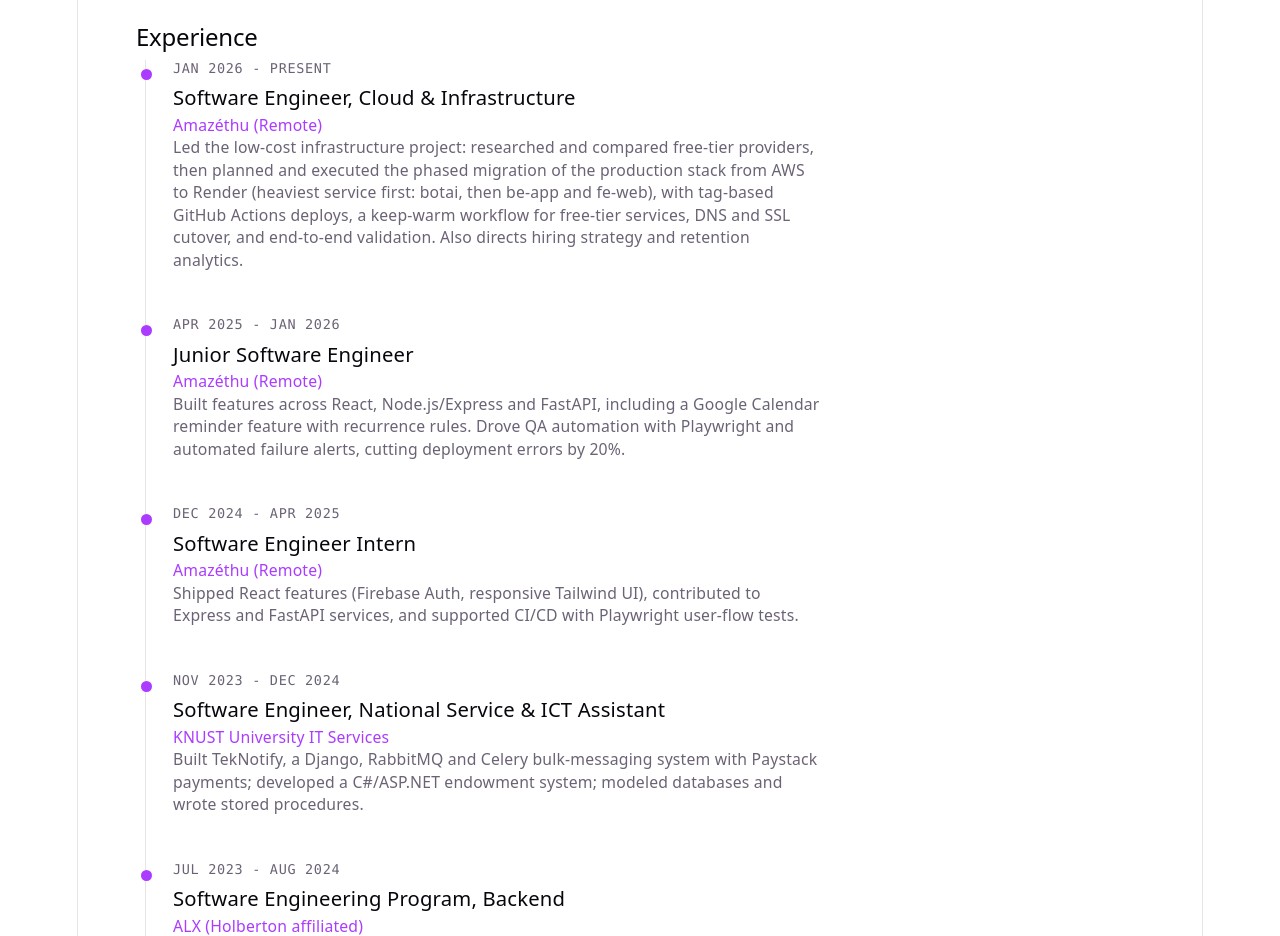
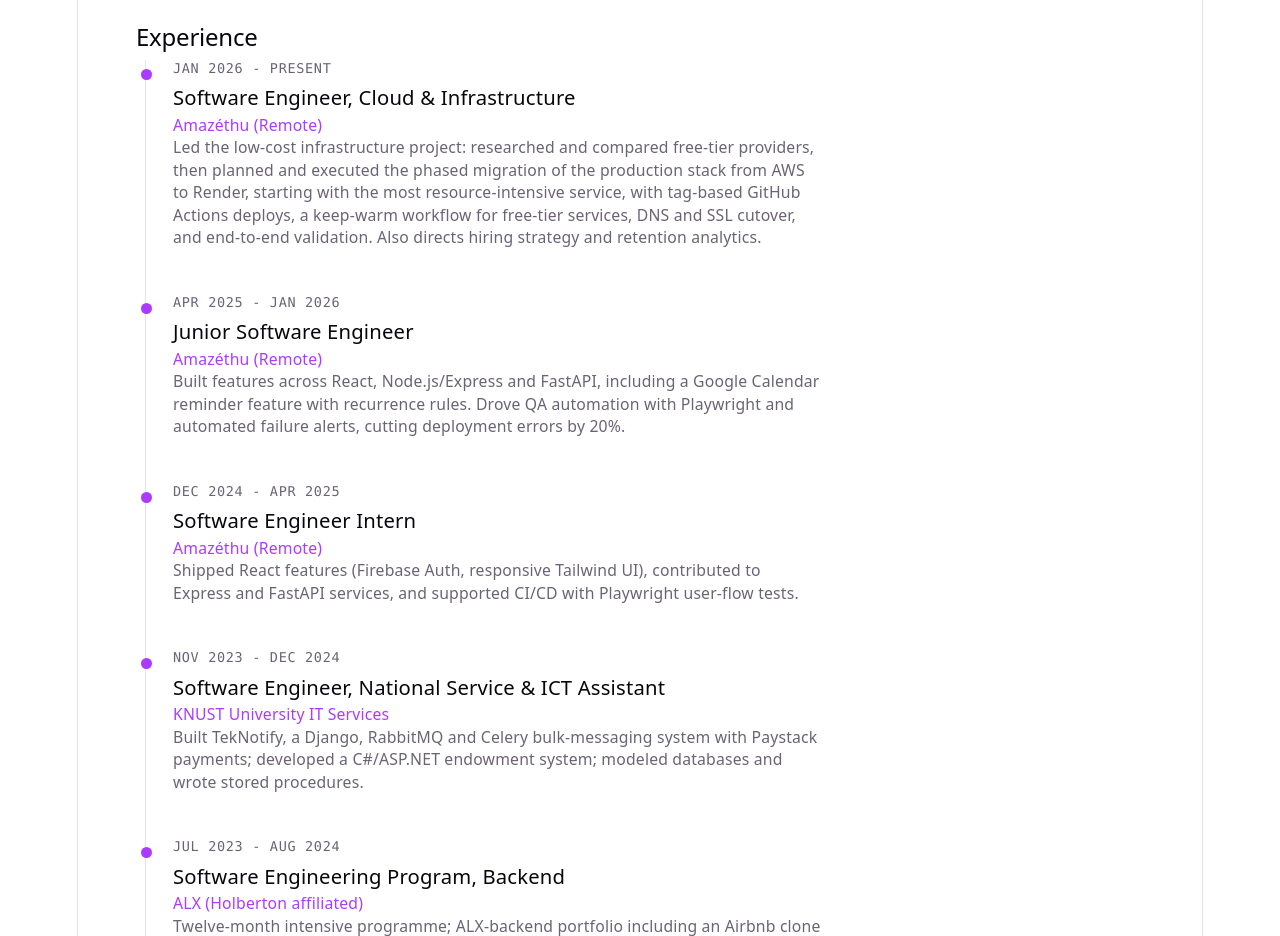
Before and after one commit to alemyaobed/alemyaobed, a React app in the folder site/: page / in a window 1280 px wide. Shown: the part 2700-3636 px from the top of the page. Built offline with nearby package versions, Linux system fonts and the light colour scheme; the HTML template or start-up script is replaced by a standard one.

Commit message:
Describe the migration with generic service roles instead of internal names (#30)

```diff
--- a/site/src/content.ts
+++ b/site/src/content.ts
@@ -220,7 +220,7 @@
     title: 'Software Engineer, Cloud & Infrastructure',
     organization: 'Amazéthu (Remote)',
     description:
-      'Led the low-cost infrastructure project: researched and compared free-tier providers, then planned and executed the phased migration of the production stack from AWS to Render (heaviest service first: botai, then be-app and fe-web), with tag-based GitHub Actions deploys, a keep-warm workflow for free-tier services, DNS and SSL cutover, and end-to-end validation. Also directs hiring strategy and retention analytics.',
+      'Led the low-cost infrastructure project: researched and compared free-tier providers, then planned and executed the phased migration of the production stack from AWS to Render, starting with the most resource-intensive service, with tag-based GitHub Actions deploys, a keep-warm workflow for free-tier services, DNS and SSL cutover, and end-to-end validation. Also directs hiring strategy and retention analytics.',
   },
   {
     period: 'Apr 2025 - Jan 2026',
```
